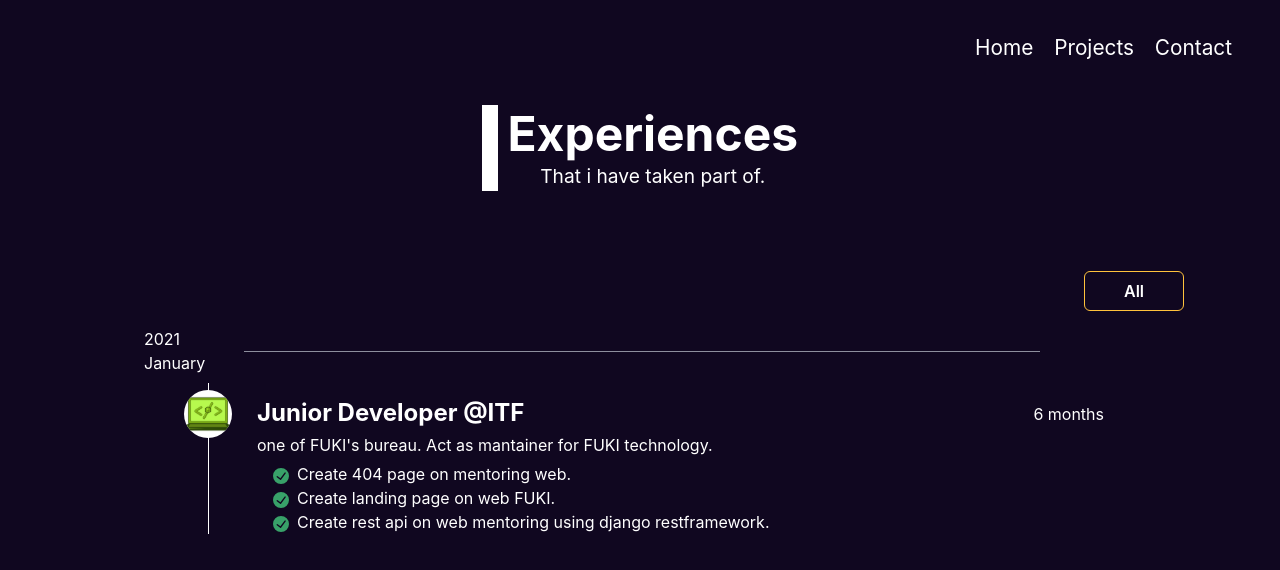
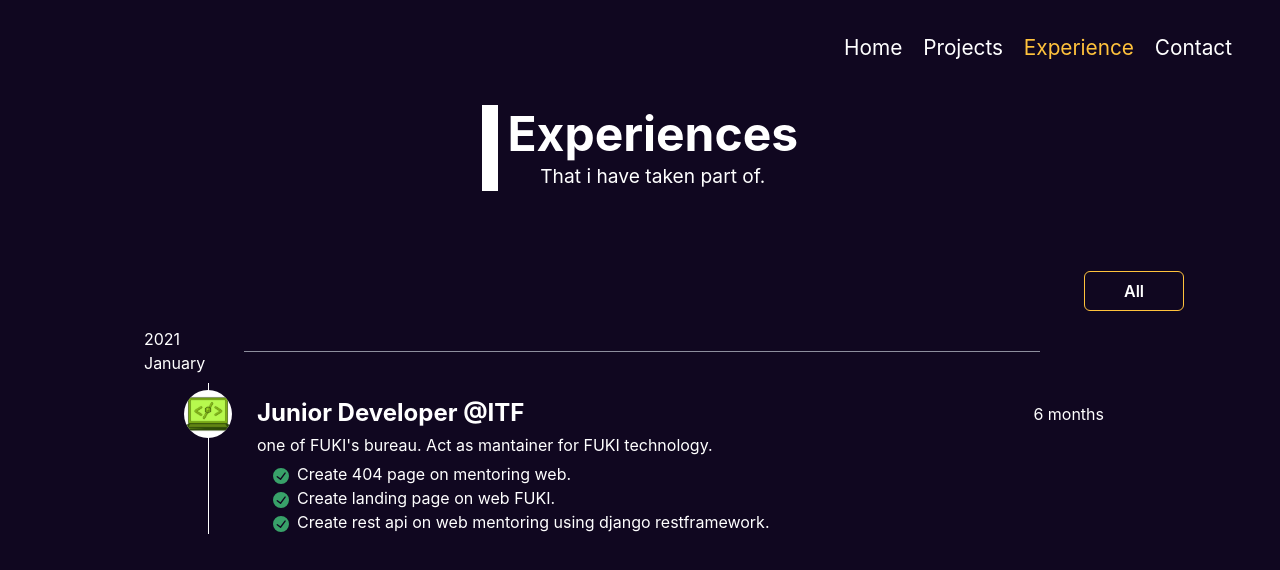
Before and after one commit to betester/polio, a Next.js app: page /experiences in a window 1280 px wide. Shown: the top 570 px of the page. Built offline with nearby package versions, Linux system fonts and the light colour scheme.

Commit message:
feat: add experience hyperlink and title for contact

```diff
--- a/components/Layout/Navbar.js
+++ b/components/Layout/Navbar.js
@@ -27,7 +27,6 @@ export const Navbar = () => {
   const btnRef = useRef();
   const router = useRouter();
 
-
   return (
     <>
       {!isLargerThan800 ? (
@@ -49,6 +48,13 @@ export const Navbar = () => {
             <Link>
               <Text color={router.pathname === "/projects" && "secondary.900"}>
                 Projects
+              </Text>
+            </Link>
+          </NextLink>
+          <NextLink href={"/experiences"}>
+            <Link>
+              <Text color={router.pathname === "/experiences" && "secondary.900"}>
+                Experience
               </Text>
             </Link>
           </NextLink>
--- a/pages/experiences/index.js
+++ b/pages/experiences/index.js
@@ -14,11 +14,16 @@ import { SecondaryButton } from "../../components/Button/SecondaryButton";
 import { ExperienceContainer } from "../../components/Button/Experience";
 import { EXPERIENCE_DATA } from "../../constant/Experience";
 import { useState } from "react";
+import Head from "next/head";
 
 const Experiences = () => {
   const [year, setYear] = useState("All");
 
   return (
+    <>
+      <Head>
+        <title>Experiences</title>E
+      </Head>
       <FadeWrapper pb="2em">
         <VStack w="100%" gap="3em">
           <TitleWrapper textAlign="center">
@@ -32,9 +37,7 @@ const Experiences = () => {
               {year}
             </MenuButton>
             <MenuList>
-            <MenuItem onClick={() => setYear("All")}>
-              {"All"}
-            </MenuItem>
+              <MenuItem onClick={() => setYear("All")}>{"All"}</MenuItem>
               {Object.keys(EXPERIENCE_DATA).map((date, index) => {
                 return (
                   <MenuItem onClick={() => setYear(date)} key={index}>
@@ -61,6 +64,7 @@ const Experiences = () => {
             />
           ))}
       </FadeWrapper>
+    </>
   );
 };
 
```
Also changed, not shown: pages/contact/index.js (+9 -2 lines). Lines whose indentation alone changed are shown as unchanged.
